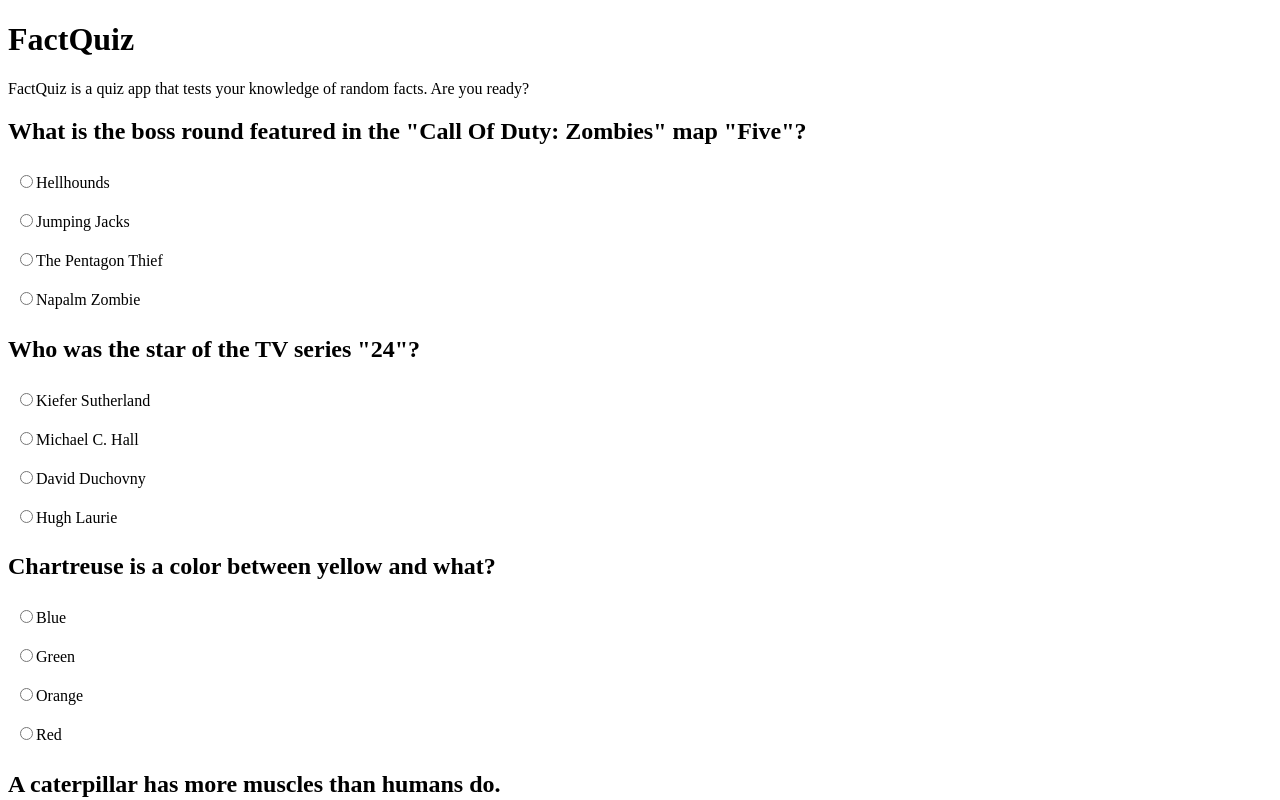
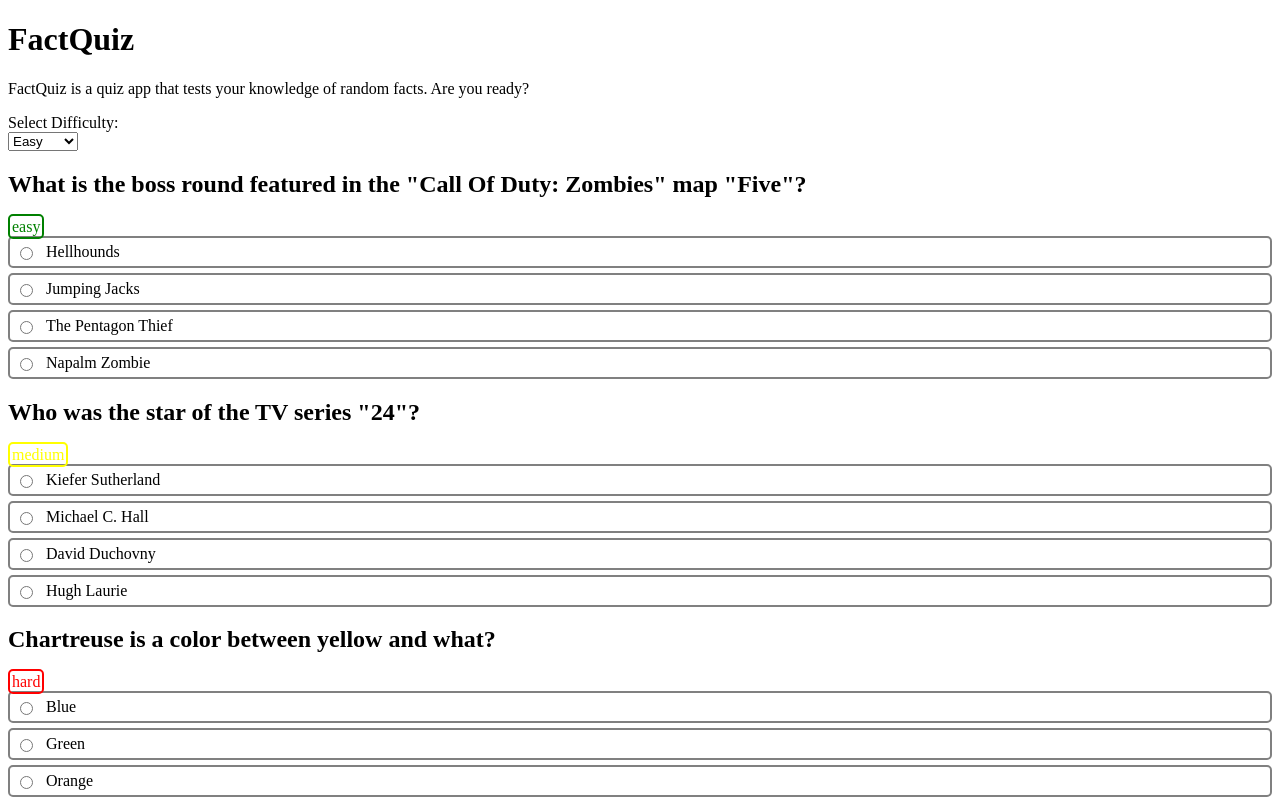
Before and after one commit to osmanbey918/news-pie-nextjs, a Next.js app: page /factquiz in a window 1280 px wide. Shown: the top 800 px of the page. Built offline with nearby package versions, Linux system fonts and the light colour scheme.

Commit message:
added filter option to select difficulty level of quiz questions

```diff
--- a/src/app/factquiz/page.js
+++ b/src/app/factquiz/page.js
@@ -6,10 +6,9 @@
     const [quiz, setQuiz] = useState([]);
     const [selectedAnswers, setSelectedAnswers] = useState({}); // Stores selected answers
     const [answerStatus, setAnswerStatus] = useState({}); // Stores whether answer is correct or not
-
+    const [selectedValue, setSelectedValue] = useState('')
     // Shuffle function to randomize options once
     const shuffleArray = (array) => [...array].sort(() => Math.random() - 0.5);
-
     useEffect(() => {
         // Shuffle options only once and store in state
         const shuffledQuiz = quizData.map((q) => ({
@@ -17,57 +16,89 @@
             options: shuffleArray([...q.incorrect_answers, q.correct_answer]),
         }));
         setQuiz(shuffledQuiz);
-    }, []); // Runs only once when component mounts
+    }, []);
 
-    // Handle option selection
+
     const handleOptionChange = (questionIndex, selectedOption, correctAnswer) => {
         setSelectedAnswers({
             ...selectedAnswers,
             [questionIndex]: selectedOption,
         });
 
-        // Check if selected option is correct
+
         setAnswerStatus({
             ...answerStatus,
             [questionIndex]: selectedOption === correctAnswer ? "correct" : "incorrect",
         });
+    };
+    const filterQuiz = (event) => {
+        const selectedDifficulty = event.target.value;
+        setSelectedValue(selectedDifficulty);
+        const filteredQuiz = quizData.filter((quiz) => quiz.difficulty === selectedDifficulty);
+        setQuiz(filteredQuiz.map(q => ({
+            ...q,
+            options: shuffleArray([...q.incorrect_answers, q.correct_answer]),
+        })));
     };
 
     return (
         <div>
             <h1>FactQuiz</h1>
             <p>FactQuiz is a quiz app that tests your knowledge of random facts. Are you ready?</p>
+            <label htmlFor="difficulty">Select Difficulty:</label>
+            <br />
+            <select onChange={filterQuiz} value={selectedValue} id="difficulty" name="difficulty" >
+                <option value="easy">Easy</option>
+                <option value="medium">Medium</option>
+                <option value="hard">Hard</option>
+            </select>
 
             {quiz.map((q, questionIndex) => (
                 <div key={questionIndex}>
                     <h2>{q.question}</h2>
+                    <label style={{
+                        color: q.difficulty === "easy" ? "green" :
+                            q.difficulty === "medium" ? "yellow" :
+                                q.difficulty === "hard" ? "red" : "black",
+                        padding: "2px",
+                        borderRadius: "5px",
+                        border: `2px solid ${q.difficulty === "easy" ? "green" :
+                            q.difficulty === "medium" ? "yellow" :
+                                q.difficulty === "hard" ? "red" : "black"}`,
+                    }}>
+                        {q.difficulty}
+                    </label>
                     {q.options.map((option, i) => (
     <div
         key={i}
         style={{
             border: selectedAnswers[questionIndex] === option
                 ? answerStatus[questionIndex] === "correct"
-                                ? "2px solid green" // Green for correct
-                                : "2px solid red"   // Red for incorrect
-                                : "2px solid transparent", // No border if not selected
+                    ? "2px solid green"
+                    : "2px solid red"
+                : "2px solid grey",
             padding: "5px",
             marginBottom: "5px",
             borderRadius: "5px",
-                            }
-                        }
+            cursor: "pointer", // Makes it look clickable
+            display: "flex",
+            alignItems: "center",
+            gap: "10px" // Adds spacing between radio and text
+        }}
+        onClick={() => handleOptionChange(questionIndex, option, q.correct_answer)} // ✅ Click anywhere to select
     >
         <input
             className="option"
             type="radio"
-                                name={`question-${questionIndex}`} // Group radio buttons per question
+            name={`question-${questionIndex}`} // Group radio buttons by question
             value={option}
             checked={selectedAnswers[questionIndex] === option}
-
             onChange={() => handleOptionChange(questionIndex, option, q.correct_answer)}
         />
-                            <label>{option}</label>
+        <label style={{ cursor: "pointer" }}>{option}</label>
     </div>
 ))}
+
                 </div>
             ))}
         </div>
--- a/src/app/factquiz/style.css
+++ b/src/app/factquiz/style.css
@@ -1,3 +1,6 @@
 .option{
     border: 1px solid grey;
 }
+filter{
+    color: red;
+}
--- /dev/null
+++ b/src/app/factquiz/try.js
@@ -0,0 +1,19 @@
+const shuffle = (array) => array.sort(() => Math.random() - 0.5)
+
+console.log(shuffle([1, 2, 3, 4, 5, 6, 7]));
+console.log(shuffle([7, 6, 5, 4, 3, 2, 1]));
+
+
+const quiz =
+{
+    "category": "Entertainment: Video Games",
+    "correct_answer": "The Pentagon Thief",
+    "difficulty": "easy",
+    "incorrect_answers": ["Hellhounds", "Jumping Jacks", "Napalm Zombie"],
+    "question": "What is the boss round featured in the \"Call Of Duty: Zombies\" map \"Five\"?",
+    "type": "multiple"
+}
+console.log({
+    ...quiz,
+    options: shuffle([...quiz.incorrect_answers, quiz.correct_answer]),
+});
```
Lines whose indentation alone changed are shown as unchanged.
